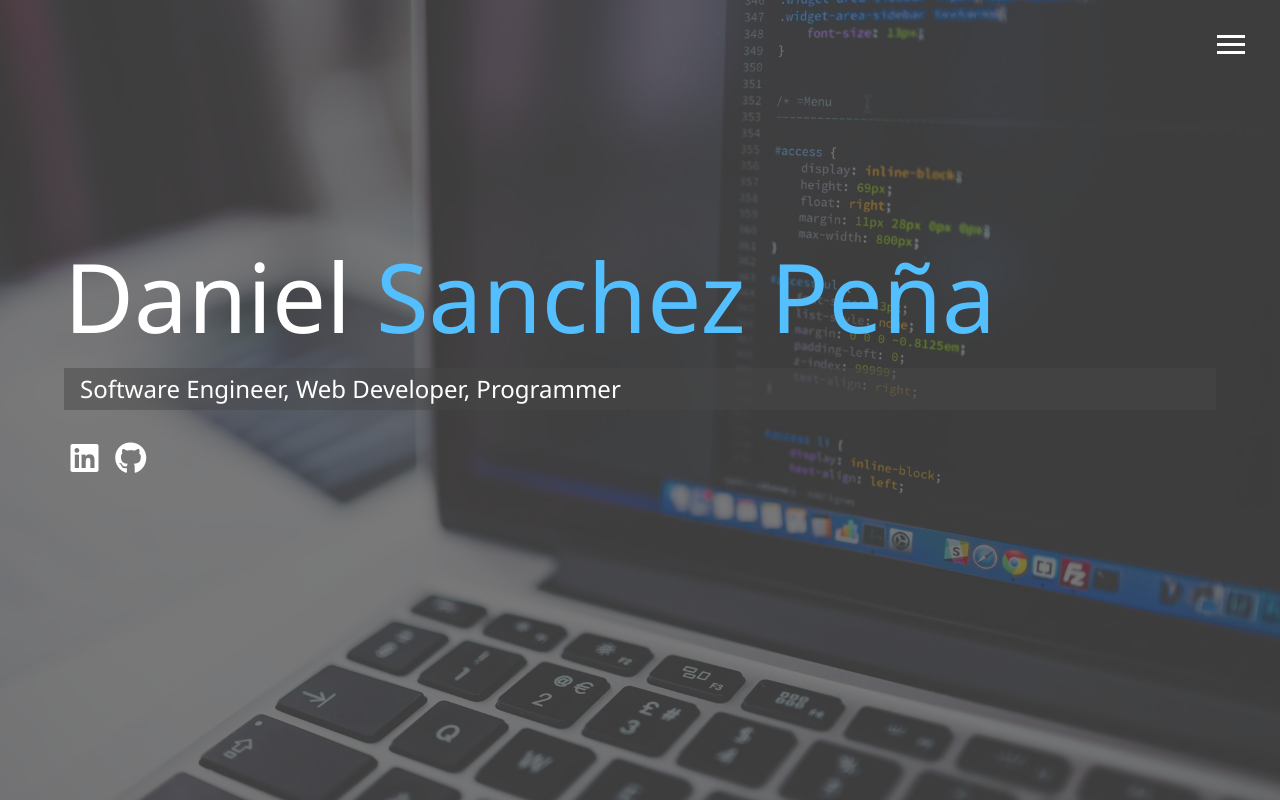
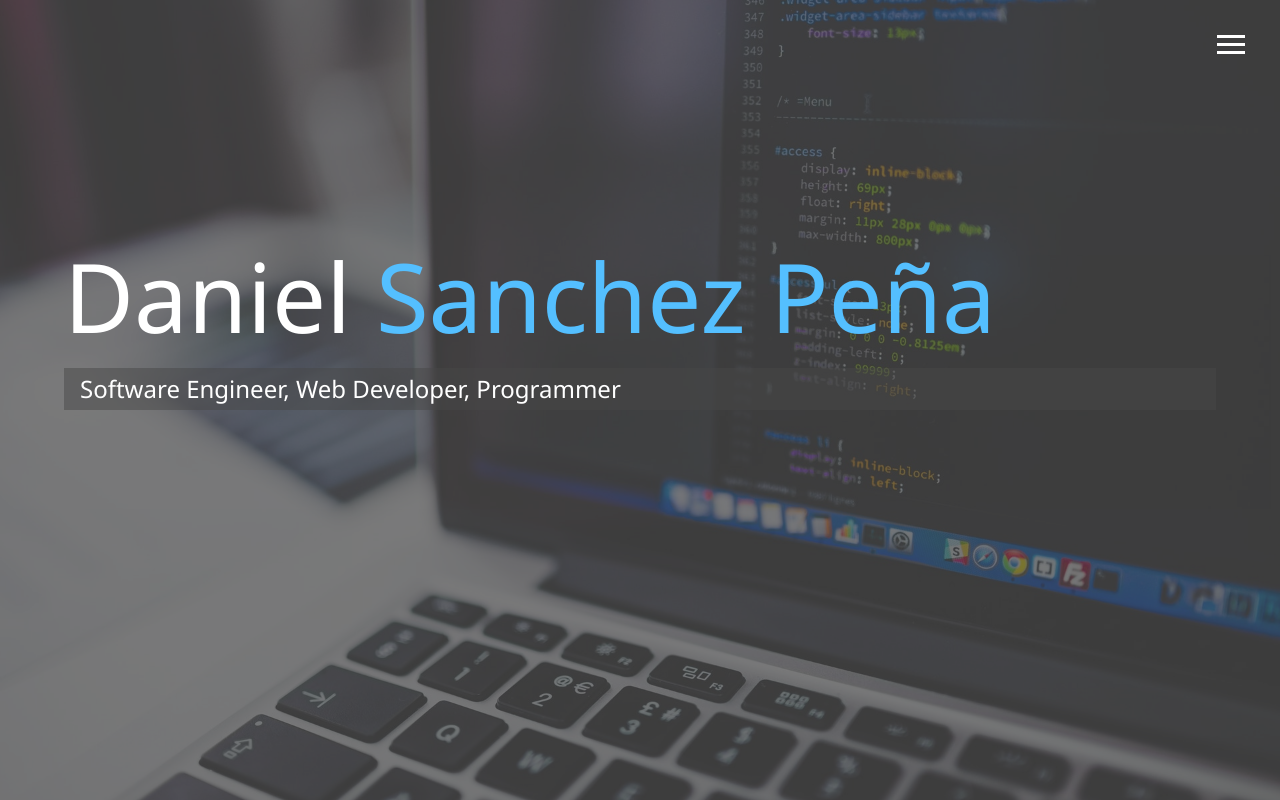
Before and after one commit to sanchezpdaniel/my_portfolio, a website: page dist/index.html in a window 1280 px wide. Drawn offline with Linux system fonts and the light colour scheme.

Commit message:
removed icons

```diff
--- a/dist/index.html
+++ b/dist/index.html
@@ -64,12 +64,12 @@
       <a href="#!">
         <i class="fab fa-facebook fa-2x"></i>
       </a> -->
-      <a href="#!">
+      <!--<a href="#!">
         <i class="fab fa-linkedin fa-2x"></i>
-      </a>
-      <a href="https://github.com/sanchezpdaniel">
+      </a>-->
+      <!--<a href="https://github.com/sanchezpdaniel">
         <i class="fab fa-github fa-2x"></i>
-      </a>
+      </a>-->
     </div>
   </main>
 
```
